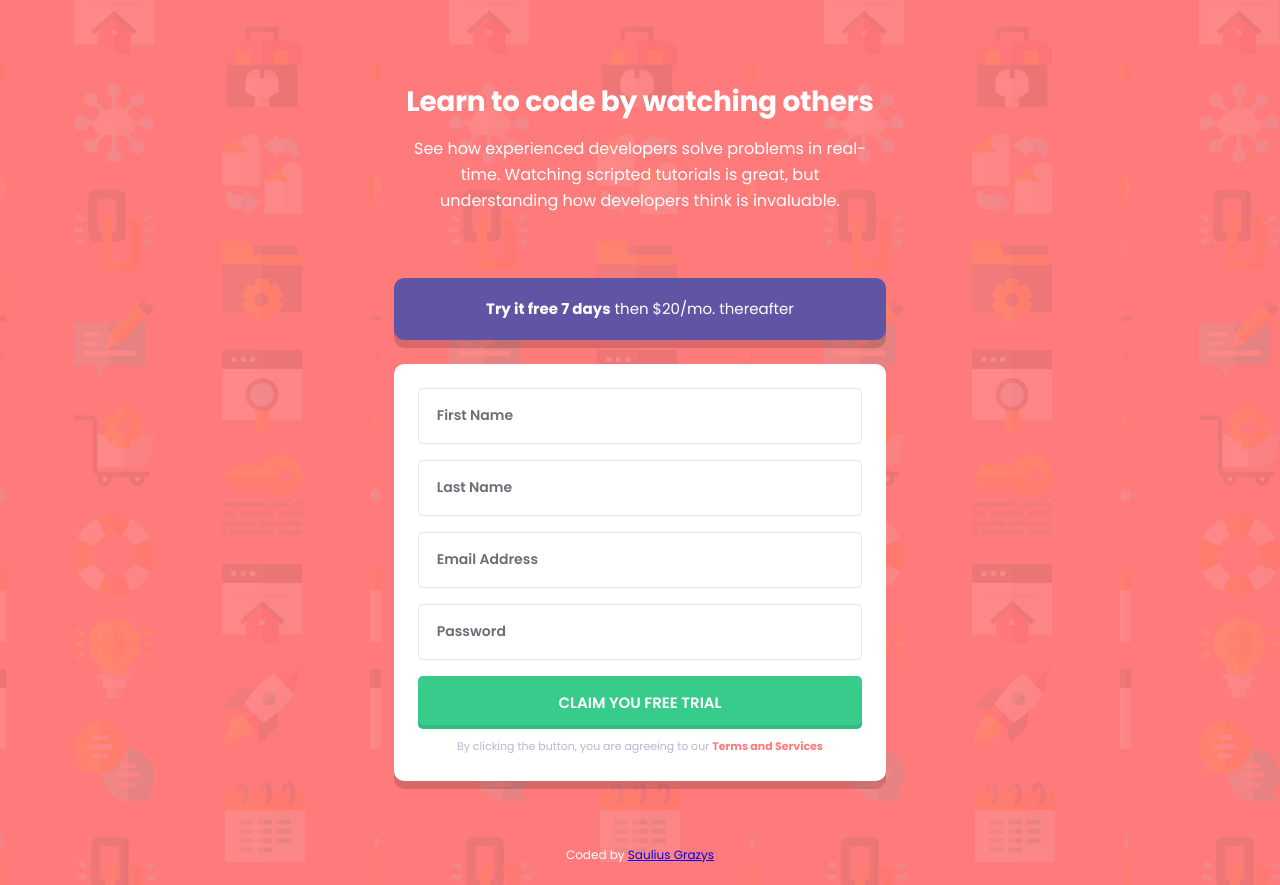
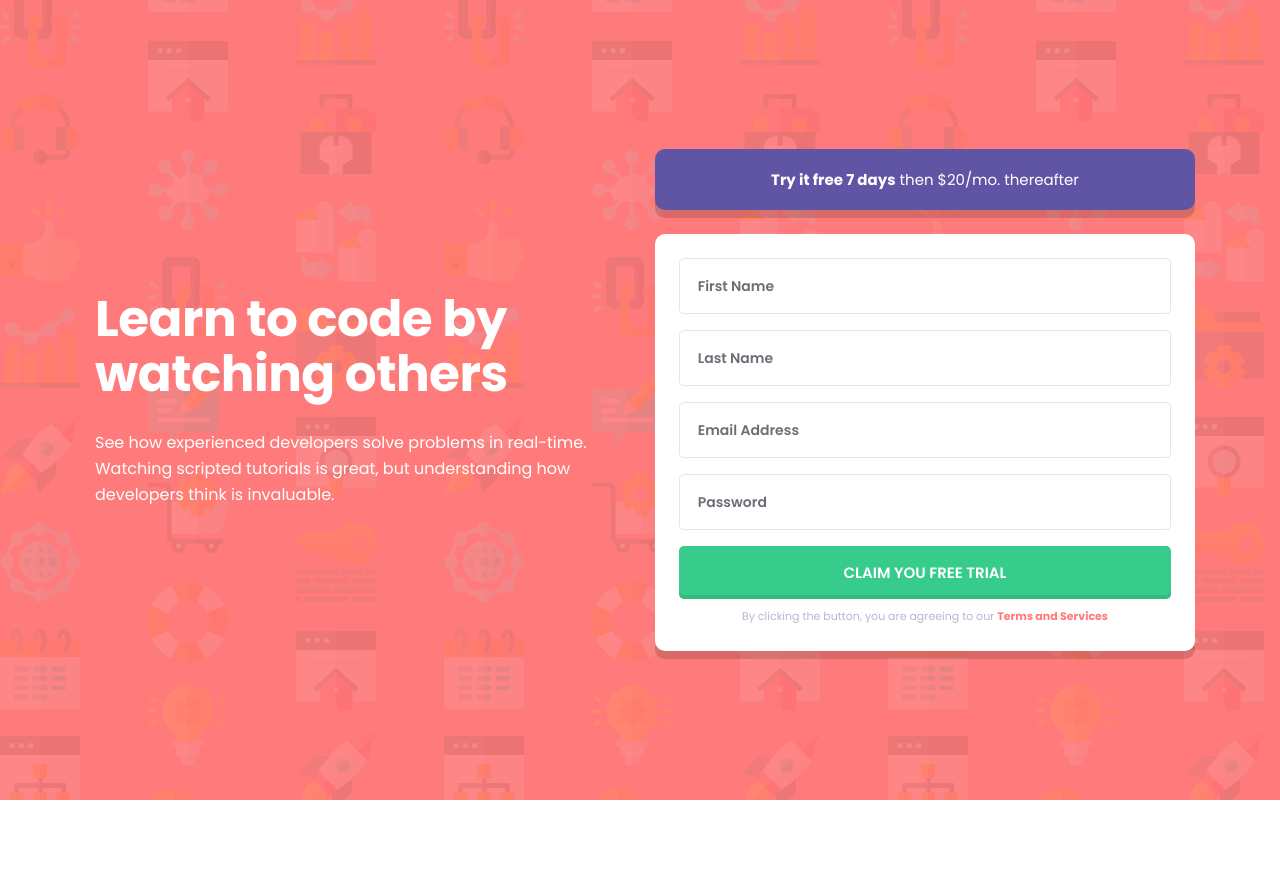
Before and after one commit to sgrazys/intro-component-with-signup, a React (Create React App) app: page / in a window 1280 px wide. After the commit the page ends 800 px from the top, so only its background shows below. Built offline with nearby package versions, Linux system fonts and the light colour scheme.

Commit message:
add desktop style

```diff
--- a/src/components/App.jsx
+++ b/src/components/App.jsx
@@ -10,7 +10,6 @@
 			<Form>
 				<PricingInfo />
 			</Form>
-			<Footer />
 		</div>
 	);
 }
--- a/src/index.css
+++ b/src/index.css
@@ -135,3 +135,32 @@
 	font-size: 1.2rem;
 	padding-bottom: 2em;
 }
+
+@media (min-width: 64em) {
+	.app {
+		display: flex;
+		flex-direction: row;
+		justify-content: center;
+		gap: 4.5rem;
+		background-image: url(../public/images/bg-intro-desktop.png);
+	}
+
+	.header {
+		text-align: left;
+		padding: 0 1rem 0;
+	}
+	.header > .title {
+		font-size: 5rem;
+		line-height: 1.1;
+		letter-spacing: -0.52px;
+		margin-bottom: 0.5714em;
+	}
+
+	.header > .content {
+		line-height: 1.625;
+	}
+
+	.container-main {
+		padding: 0;
+	}
+}
```
